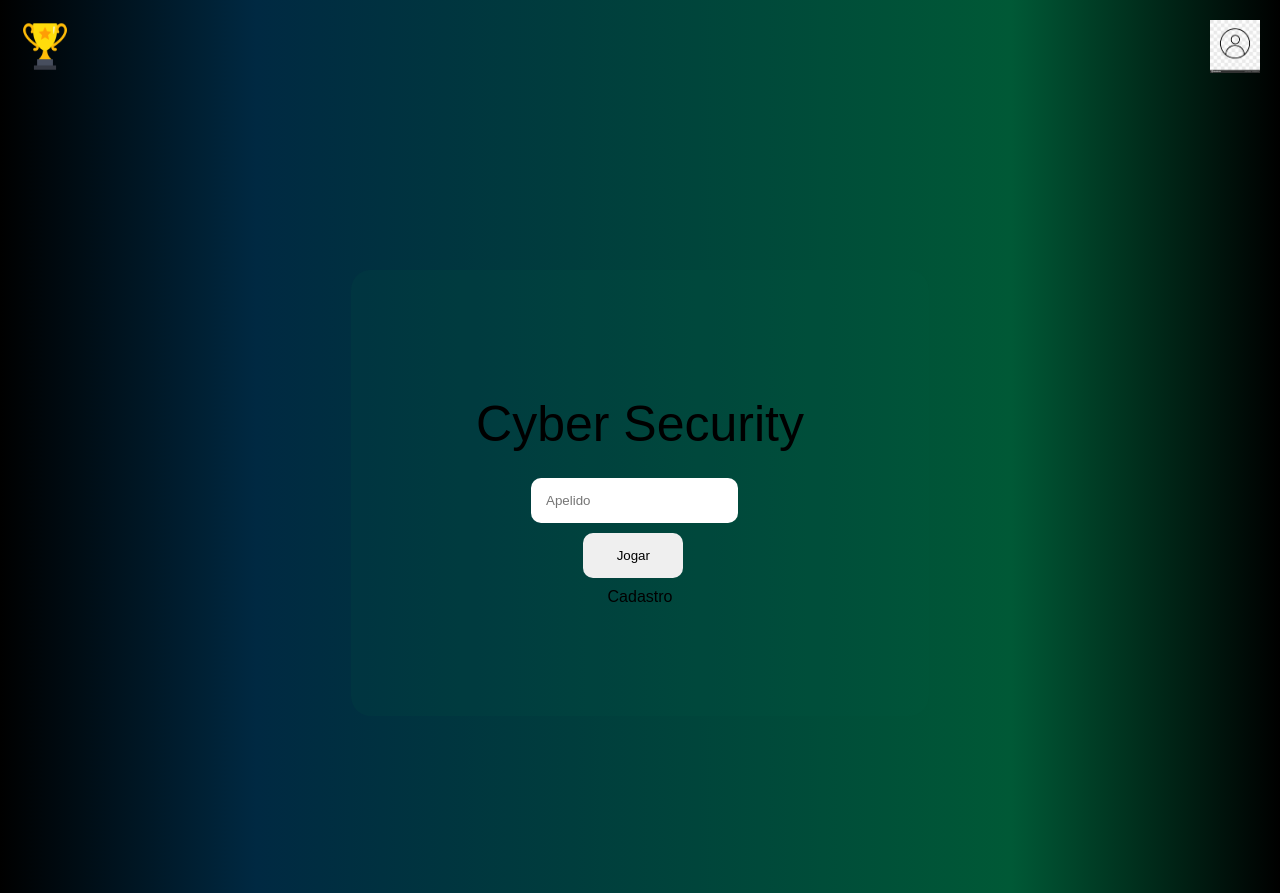
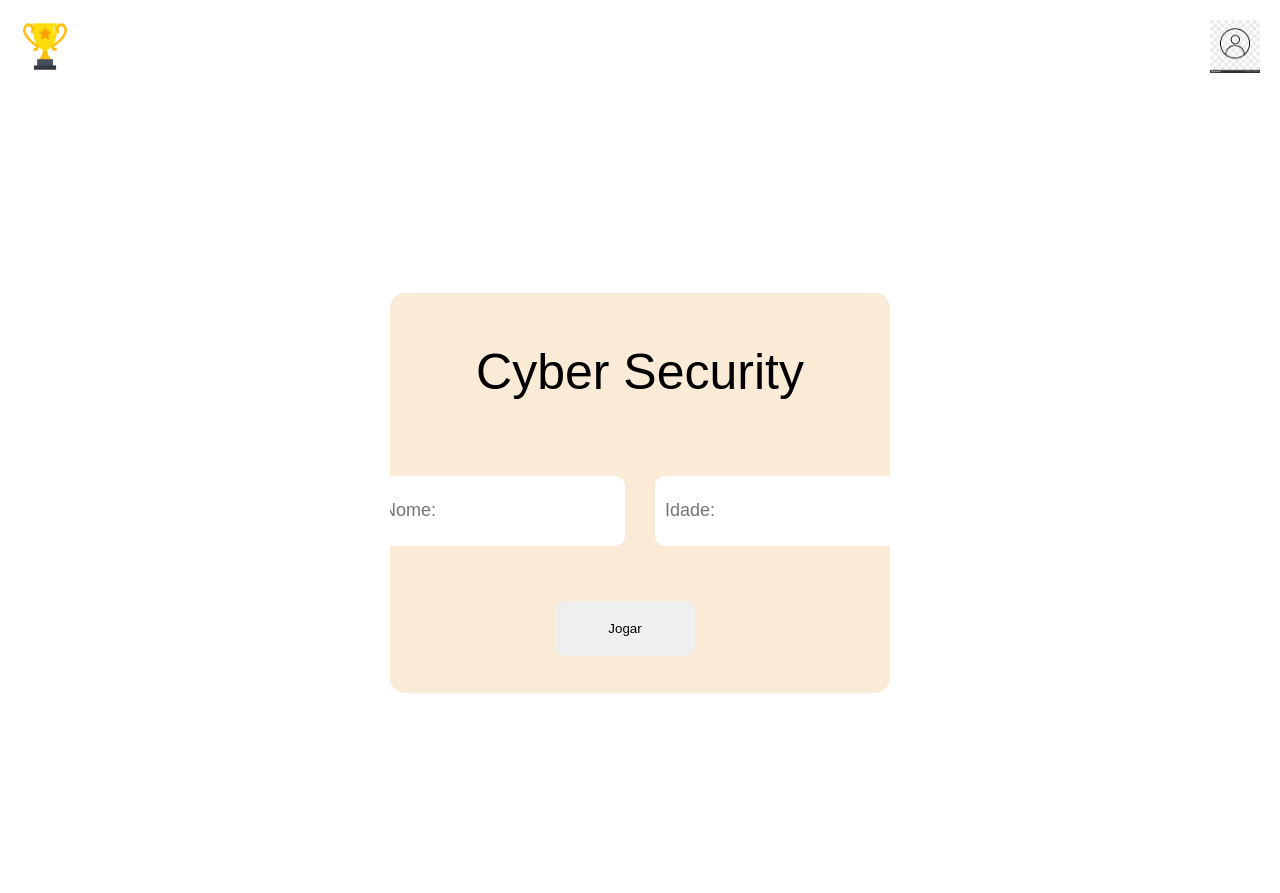
Before and after one commit to KaikySsouza/Quiz-CyberSeguran-a, a plain HTML site: page assets/index.html in a window 1280 px wide. Drawn offline with Linux system fonts and the light colour scheme.

Commit message:
Refactors HTML and CSS in multiple files
Removes unnecessary code in cadastro.html and index.html
Adds <header> section and updates navigation in index.html
Creates quiz.html and quiz.css files
Updates styles and layout in personagem.css
Fixes styling and layout in style.css

```diff
--- a/assets/index.html
+++ b/assets/index.html
@@ -8,25 +8,44 @@
     <title>Quiz Cyber Security</title>
   </head>
   <body>
+    <header>
+
+
     <nav>
       <div class="nav-img">
-      <img class="trofeu" width="50px" src="img/9512451.png" alt="trofeu.png" />
+
+      <img class="trofeu" width="50px" src="img/9512451.png" alt="trofeu.png"/>
+
+
+
+
       <img class="profile" width="50px" src="img/images.jpeg" alt="profile.jpeg">
       </div>
+
+
     </nav>
 
+  </header>
+
     <main>
+
+
+
       <div class="container">
         <h1>Cyber Security</h1>
+        <div class="input-text">
+        <input type="text" id="apelido" placeholder="Nome:" />
+        <input type="text" id="apelido" placeholder="Idade:" />
+        </div>
+          <div class="button">
+          <button><a href="#">Jogar</a></button>
+          </div>
 
-        <input type="text" id="apelido" placeholder="Apelido" />
+        </div>
 
-        <div>
-          <button><a href="#">Jogar</a></button>
 
-          <a href="cadastro/cadastro.html" class="cadastro">Cadastro</a>
-        </div>
-      </div>
+
+
     </main>
 
 
--- a/assets/personagem/personagem.css
+++ b/assets/personagem/personagem.css
@@ -31,3 +31,8 @@ h2 {
     display: flex;
     justify-content: space-between;
 }
+
+.informacoes {
+
+
+}
--- /dev/null
+++ b/assets/src/quiz/quiz.css
@@ -0,0 +1,66 @@
+*{
+    margin: 0;
+    padding: 0;
+    box-sizing: border-box;
+    overflow-y: hidden;
+}
+
+
+body{
+    background-color: rgba(12, 43, 218, 0.315);
+}
+
+
+
+ul {
+    display: flex;
+    justify-content: space-between;
+    align-items: center;
+}
+
+.direita {
+    display: flex;
+    gap: 10px; /* espaço entre os itens da direita */
+  }
+
+
+li {
+    display: inline-flex;
+    margin: 10px;
+    font-size: 20px;
+    overflow: hidden;
+
+}
+
+main {
+    display: grid;
+    place-items: center;
+    height: 100vh;
+    background-color: rgba(12, 34, 158, 0.603);
+
+}
+
+
+.perguntas{
+  display: flex;
+  text-align: justify;
+  justify-content: center;
+  margin: 25px;
+}
+
+.respostas {
+    display: flex;
+    margin-bottom: 150px;
+
+}
+
+.respostas > button {
+    overflow: hidden;
+    padding: 110px;
+    margin: 10px;
+    border-radius: 15px;
+    border-style: none;
+    box-shadow: 1px 2px 5px 1px;
+    cursor: pointer;
+
+}
--- a/assets/style.css
+++ b/assets/style.css
@@ -10,9 +10,9 @@
 }
 
 
-body {
+/*body {
     background: linear-gradient(90deg,rgba(0, 0, 0, 1) 0%, rgba(0, 41, 66, 1) 20%, rgba(0, 89, 54, 1) 79%, rgba(0, 0, 0, 1) 100%);
-}
+*/
 
 
 
@@ -23,7 +23,7 @@ body {
 }
 
 
-
+/*
 
 main {
     display:  flex;
@@ -34,6 +34,8 @@ main {
 }
 
 .container {
+
+    flex-direction: row;
     background-color: rgba(7, 92, 66, 0.137);
     padding: 100px;
     border-radius: 20px;
@@ -45,6 +47,8 @@ h1{
     padding: 15px;
     font-size: 50px;
 }
+
+
 
 #apelido {
     display: flex;
@@ -80,4 +84,91 @@ button > a {
     margin: 10px;
     text-decoration: none;
     color: black;
+
+
+
+
+
+
+
+*/
+
+
+main {
+    display: flex;
+    justify-content: center;
+    align-items: center;
+    height: 100vh;
+
 }
+
+.container {
+
+    width: 500px;
+    height: 400px;
+    border-radius: 15px;
+    background-color: antiquewhite;
+}
+
+
+.container > h1 {
+    margin-top: 50px;
+    margin-bottom: 60px;
+    font-size: 50px;
+    text-align: center;
+
+}
+
+/*.container > input {
+
+    margin: 15px;
+    width: 200px;
+    height: 50px;
+    padding: 15px;
+    border-radius: 10px;
+    border-style: none;
+}*/
+
+.input-text {
+    display: flex;
+    justify-content: center;
+
+}
+
+.input-text > input {
+    margin: 15px;
+    padding: 10px;
+    height: 70px;
+    border-radius: 10px;
+    border-style: none;
+    font-size: 18px;
+
+}
+
+.button {
+    display: flex;
+    justify-content: center;
+    align-items: center;
+
+}
+
+button {
+
+    margin-top: 40px;
+    margin-right: 30px;
+    border-radius: 10px;
+    border-style: none;
+    width: 140px;
+    height: 55px;
+}
+button:hover {
+    background-color: #00000023;
+}
+
+button > a{
+    display: flex;
+    text-decoration: none;
+    text-align: center;
+    justify-content: center;
+    color: #000;
+}
```
Also changed, not shown: assets/cadastro/cadastro.html (+0 -2 lines), assets/src/quiz/quiz.html (added, +64 -0 lines), icon/arrows-fullscreen.svg (added), icon/gear-fill.svg (added).
